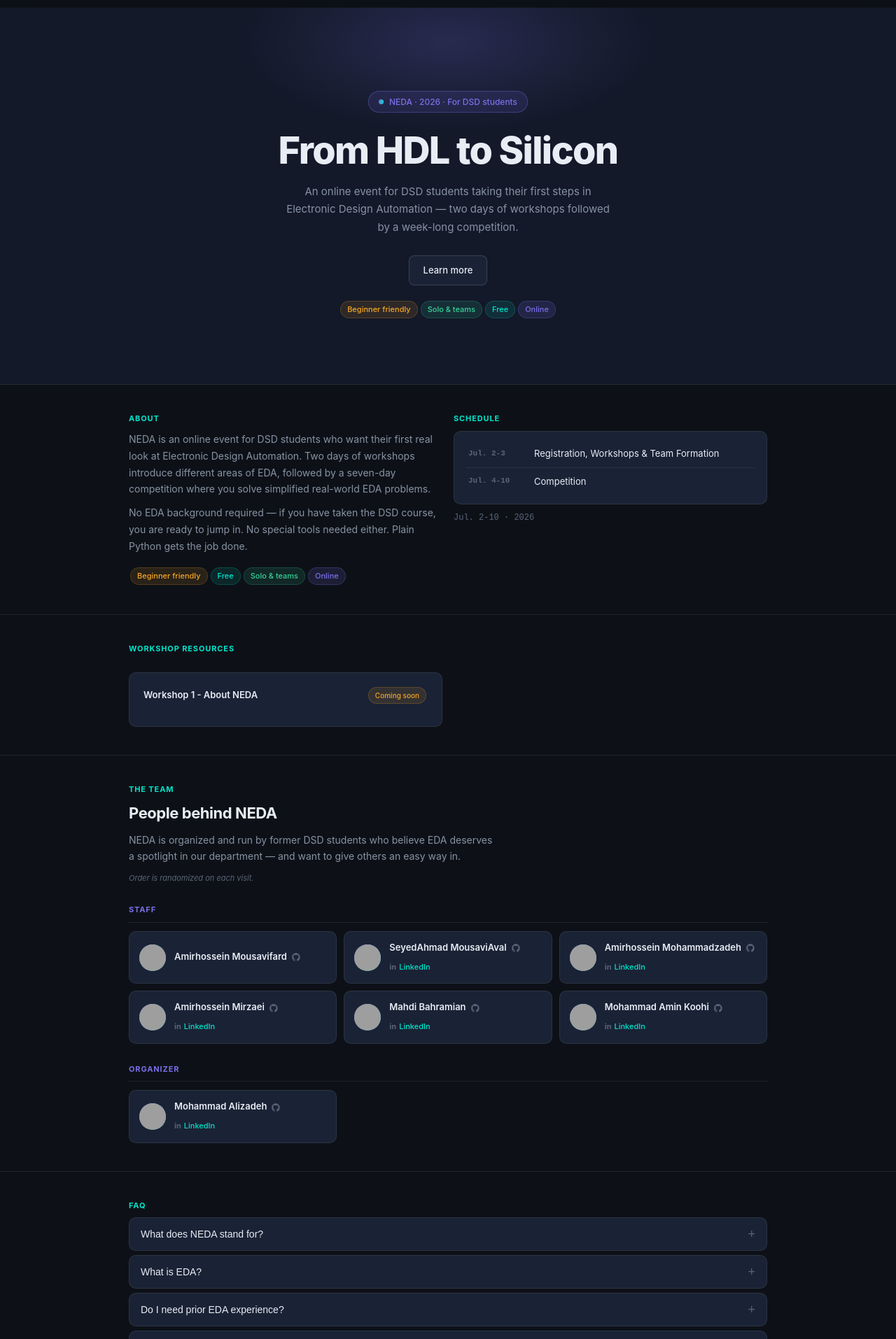
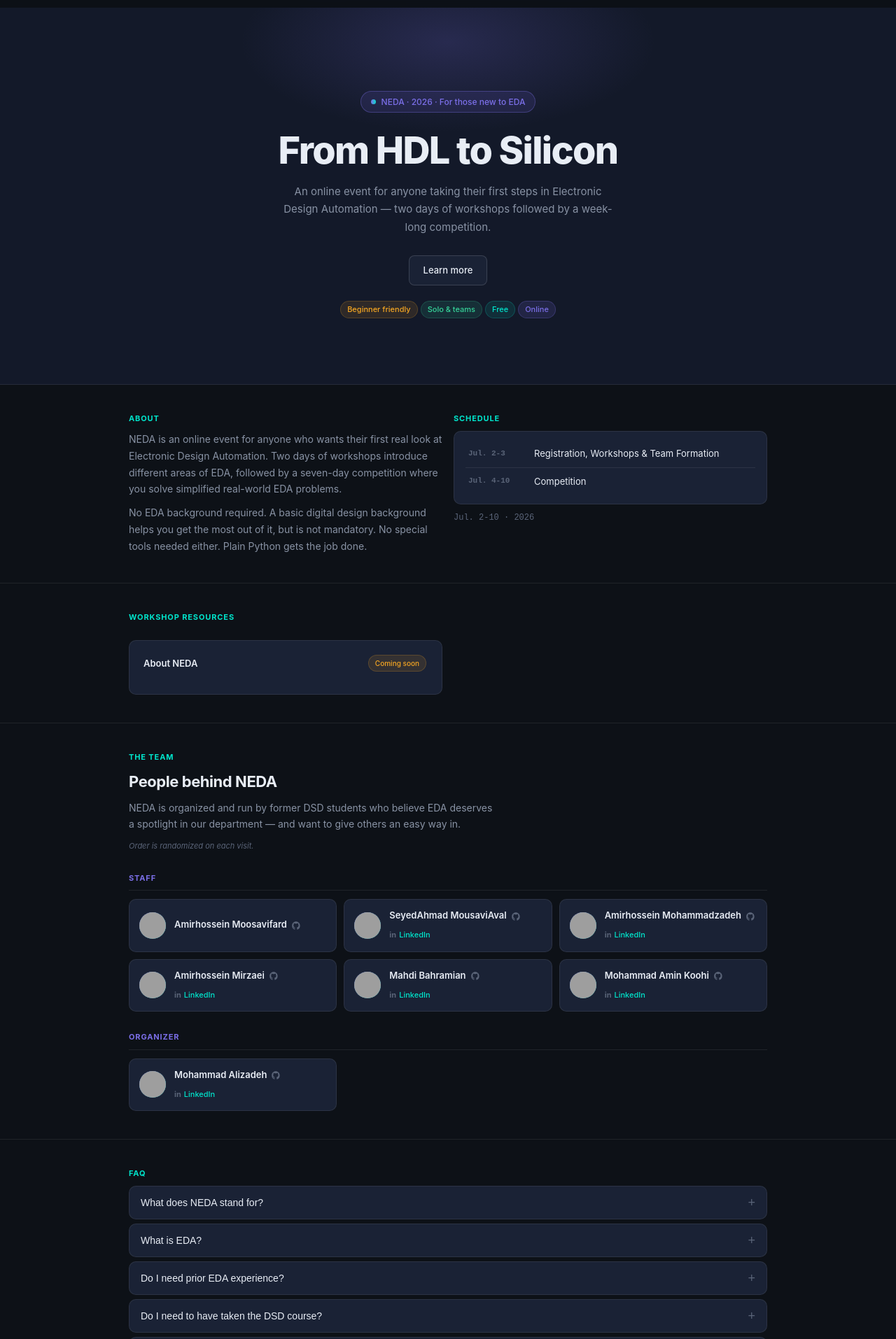
Before and after one commit to mohaliza138/neda-2026, a React (Vite) app: page / in a window 1280 px wide. Shown: the part 46-1960 px from the top of the page at 70% size. Built offline with nearby package versions, Linux system fonts and the light colour scheme; grey boxes are pictures that could not be loaded.

Commit message:
Minor fixes on content and about section

```diff
--- a/src/data/content.js
+++ b/src/data/content.js
@@ -5,7 +5,7 @@ export const EVENT = {
   tagline: 'From HDL to Silicon',
   subtitle: 'The complete EDA flow — step by step',
   description:
-    'An online event for DSD students taking their first steps in Electronic Design Automation — two days of workshops followed by a week-long competition.',
+    'An online event for anyone taking their first steps in Electronic Design Automation — two days of workshops followed by a week-long competition.',
   date: 'Jul. 2-10 · 2026',
   portalUrl: '',
   discordUrl: '',
@@ -36,7 +36,7 @@ export const SCHEDULE = [
 export const WORKSHOPS = [
   {
     id: 1,
-    title: 'Workshop 1 - About NEDA',
+    title: 'About NEDA',
     status: 'soon',
     resources: [
       // { icon: 'icon', label: 'label', url: '#', type: 'Download|Open|Pending' },
@@ -72,7 +72,7 @@ export const STAFF = [
       { name: 'Amirhossein Mirzaei', url: 'https://www.linkedin.com/in/amirhosein-mirzaei-39a86232b', github: 'https://github.com/radical-1'  },
       { name: 'SeyedAhmad MousaviAval' , url: 'https://www.linkedin.com/in/seyedahmad-mousaviaval-454301413', github: 'https://github.com/seyedahmadmosaviawal' },
       { name: 'Amirhossein Mohammadzadeh', url: 'https://www.linkedin.com/in/ahmz1833', github: 'https://github.com/ahmz1833'  },
-      { name: 'Amirhossein Mousavifard', url: '', github: 'https://github.com/arkadashsiz'  },
+      { name: 'Amirhossein Moosavifard', url: '', github: 'https://github.com/arkadashsiz'  },
     ],
   },
   {
@@ -87,7 +87,7 @@ export const STAFF = [
 export const FAQS = [
   {
     q: 'What does NEDA stand for?',
-    a: 'NEDA stands for Newbie EDA — it is designed for students who are new to Electronic Design Automation and want a structured, hands-on introduction to the field.',
+    a: 'NEDA stands for Newbie EDA. It is designed for students who are new to Electronic Design Automation and want a structured, hands-on introduction to the field.',
   },
   {
     q: 'What is EDA?',
@@ -95,11 +95,15 @@ export const FAQS = [
   },
   {
     q: 'Do I need prior EDA experience?',
-    a: 'Not at all. NEDA is built for beginners. If you have taken the DSD course, you have everything you need to follow along and compete.',
+    a: 'Not at all. NEDA is built for beginners — no prior EDA experience is needed to follow along and compete.',
+  },
+  {
+    q: 'Do I need to have taken the DSD course?',
+    a: 'No, it is not mandatory. NEDA is mainly aimed at DSD students and the workshops are paced with that background in mind, so having taken the course helps, but anyone curious about EDA is welcome to join.',
   },
   {
     q: 'What tools do I need to install?',
-    a: 'Nothing is required. The workshops introduce various EDA tools along the way, but you are free to use them or not — plain Python is enough to tackle the competition problems.',
+    a: 'Nothing is required. The workshops introduce various EDA tools along the way, but you are free to use them or not. Plain Python is enough to tackle the competition problems.',
   },
   {
     q: 'How does the competition work?',
@@ -110,6 +114,10 @@ export const FAQS = [
     a: 'Yes, LLMs are allowed. That said, scores are calculated relative to the maximum achieved score, so while an LLM can help you get started, it is unlikely to take you to the top on its own.',
   },
   {
+    q: 'Is NEDA free to join?',
+    a: 'Yes, NEDA is completely free. Workshops and the competition are open to anyone who wants to join, at no cost.',
+  },
+  {
     q: 'Can I join without a team?',
     a: 'Yes. Solo participation is fully supported. If you would like a teammate, use the teammate finder on the event portal to connect with other participants before the competition starts.',
   },
--- a/src/sections/AboutSchedule.jsx
+++ b/src/sections/AboutSchedule.jsx
@@ -22,20 +22,14 @@ export default function AboutSchedule() {
           <div>
             <p className="section-eyebrow">About</p>
             <p className="about__body">
-              NEDA is an online event for DSD students who want their first real look at
+              NEDA is an online event for anyone who wants their first real look at
               Electronic Design Automation. Two days of workshops introduce different areas of EDA,
               followed by a seven-day competition where you solve simplified real-world EDA problems.
             </p>
             <p className="about__body" style={{ marginTop: 10 }}>
-              No EDA background required — if you have taken the DSD course, you are ready to jump in.
-              No special tools needed either. Plain Python gets the job done.
+              No EDA background required. A basic digital design background helps you get the most out of it,
+              but is not mandatory. No special tools needed either. Plain Python gets the job done.
             </p>
-            <div style={{ marginTop: 16 }}>
-              <span className="tag tag-orange">Beginner friendly</span>
-              <span className="tag tag-cyan">Free</span>
-              <span className="tag tag-green">Solo &amp; teams</span>
-              <span className="tag tag-purple">Online</span>
-            </div>
           </div>
 
           {/* Schedule */}
--- a/src/sections/Hero.jsx
+++ b/src/sections/Hero.jsx
@@ -9,7 +9,7 @@ export default function Hero() {
       <div className="container">
         <div className="hero__pill">
           <span className="hero__dot" />
-          NEDA · {EVENT.year} · For DSD students
+          NEDA · {EVENT.year} · For those new to EDA
         </div>
 
         <h1 className="hero__title">{EVENT.tagline}</h1>
```
